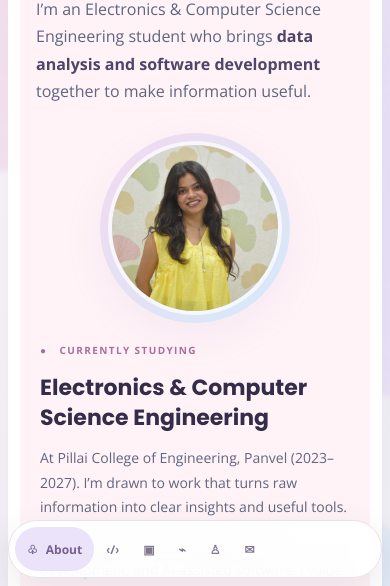
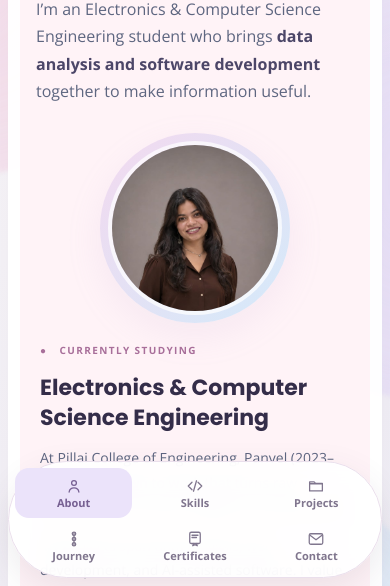
Before and after one commit to Aditi-gavhane5/Aditi-Portfolio, a plain HTML site: page index.html in a window 390 px wide. Shown: the part 258-844 px from the top of the page. Drawn offline with nearby package versions, Linux system fonts and the light colour scheme.

Commit message:
Improve mobile navigation and update profile photo

```diff
--- a/css/style.css
+++ b/css/style.css
@@ -340,3 +340,18 @@ a.github-button:hover{transform:translateY(-1px);border-color:#d8c5e4;box-shadow
   .lightbox-arrow{width:44px;height:44px}
   #lightboxPrev{left:2px}#lightboxNext{right:2px}
 }
+
+/* New profile portrait uses a top-aligned cover crop to keep the face centered. */
+.avatar img.profile-photo-new{object-fit:cover;object-position:center 0%}
+.nav-glyph{font-style:normal}
+.mobile-nav-icon{display:none}
+
+/* Phone bottom navigation: keep all six icon-label pairs visible in a 3 × 2 grid. */
+@media (max-width:600px){
+  body{padding-bottom:calc(140px + env(safe-area-inset-bottom, 0px))}
+  .bottom-nav{display:grid;grid-template-columns:repeat(3,minmax(0,1fr));grid-auto-rows:minmax(50px,auto);gap:3px 4px;padding:6px;overflow:visible;overscroll-behavior:initial}
+  .bottom-nav .nav-link{display:flex;flex:initial;width:100%;min-width:0;min-height:50px;flex-direction:column;align-items:center;justify-content:center;gap:2px;padding:4px 2px;border-radius:14px;white-space:nowrap}
+  .bottom-nav .nav-glyph{display:none}
+  .bottom-nav .mobile-nav-icon{display:block;flex:0 0 18px;width:18px;height:18px;stroke:currentColor;stroke-width:1.7;stroke-linecap:round;stroke-linejoin:round;fill:none}
+  .bottom-nav .nav-label{display:block!important;font-size:11px;line-height:1.1;font-weight:700;white-space:nowrap}
+}
--- a/index.html
+++ b/index.html
@@ -36,7 +36,7 @@
       <p class="hero-copy">I’m an Electronics &amp; Computer Science Engineering student who brings <strong>data analysis and software development</strong> together to make information useful.</p>
 
       <div class="about-grid">
-        <div class="avatar"><img src="assets/profile-yellow.jpg" alt="Aditi Gavhane in a yellow outfit" loading="lazy"></div>
+        <div class="avatar"><img class="profile-photo-new" src="assets/profile-2026-11-17.jpg" alt="Aditi Gavhane" loading="lazy"></div>
         <div class="about-details">
           <div class="eyebrow">● &nbsp; CURRENTLY STUDYING</div>
           <h2>Electronics &amp; Computer Science Engineering</h2>
@@ -147,12 +147,12 @@
   </main>
 
   <nav class="bottom-nav" aria-label="Main navigation">
-    <a class="nav-link active" href="#about" data-section="about">♧ <span>About</span></a>
-    <a class="nav-link" href="#skills" data-section="skills">‹/› <span>Skills</span></a>
-    <a class="nav-link" href="#projects" data-section="projects">▣ <span>Projects</span></a>
-    <a class="nav-link" href="#journey" data-section="journey">⌁ <span>Journey</span></a>
-    <a class="nav-link" href="#certificates" data-section="certificates">♙ <span>Certificates</span></a>
-    <a class="nav-link" href="#contact" data-section="contact">✉ <span>Contact</span></a>
+    <a class="nav-link active" href="#about" data-section="about"><i class="nav-glyph" aria-hidden="true">♧</i><svg class="mobile-nav-icon" aria-hidden="true" viewBox="0 0 24 24"><circle cx="12" cy="8" r="3.2"/><path d="M5.5 20c.5-3.5 2.8-5.4 6.5-5.4s6 1.9 6.5 5.4"/></svg><span class="nav-label">About</span></a>
+    <a class="nav-link" href="#skills" data-section="skills"><i class="nav-glyph" aria-hidden="true">‹/›</i><svg class="mobile-nav-icon" aria-hidden="true" viewBox="0 0 24 24"><path d="M8 7l-5 5 5 5M16 7l5 5-5 5M14 5l-4 14"/></svg><span class="nav-label">Skills</span></a>
+    <a class="nav-link" href="#projects" data-section="projects"><i class="nav-glyph" aria-hidden="true">▣</i><svg class="mobile-nav-icon" aria-hidden="true" viewBox="0 0 24 24"><path d="M3.5 6.5h6l2 2h9v10h-17z"/><path d="M3.5 9h17"/></svg><span class="nav-label">Projects</span></a>
+    <a class="nav-link" href="#journey" data-section="journey"><i class="nav-glyph" aria-hidden="true">⌁</i><svg class="mobile-nav-icon" aria-hidden="true" viewBox="0 0 24 24"><path d="M12 4v16"/><circle cx="12" cy="5" r="2.3"/><circle cx="12" cy="12" r="2.3"/><circle cx="12" cy="19" r="2.3"/></svg><span class="nav-label">Journey</span></a>
+    <a class="nav-link" href="#certificates" data-section="certificates"><i class="nav-glyph" aria-hidden="true">♙</i><svg class="mobile-nav-icon" aria-hidden="true" viewBox="0 0 24 24"><rect x="5" y="3" width="14" height="15" rx="2"/><path d="M8 7h8M8 10h6m-4 8-1 3 3-1.5 3 1.5-1-3"/></svg><span class="nav-label">Certificates</span></a>
+    <a class="nav-link" href="#contact" data-section="contact"><i class="nav-glyph" aria-hidden="true">✉</i><svg class="mobile-nav-icon" aria-hidden="true" viewBox="0 0 24 24"><rect x="3" y="5" width="18" height="14" rx="2"/><path d="m4 7 8 6 8-6"/></svg><span class="nav-label">Contact</span></a>
   </nav>
 
   <div class="mobile-menu" id="mobileMenu" aria-hidden="true">
```
Also changed, not shown: assets/profile-2026-11-17.jpg (added).
